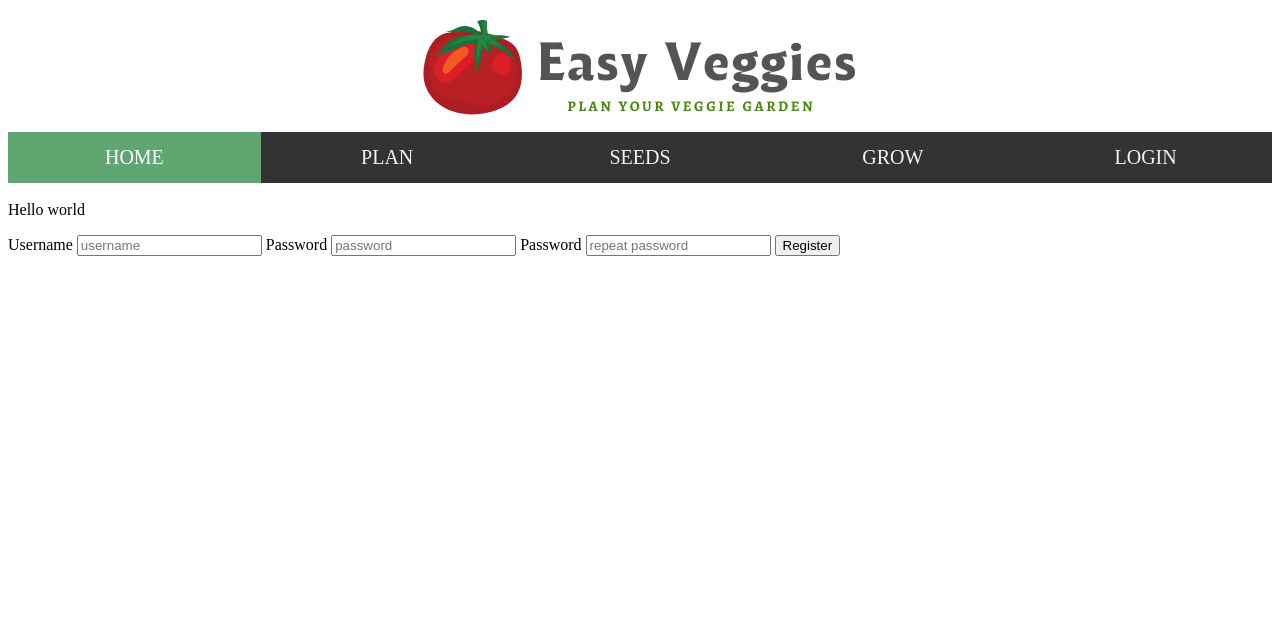
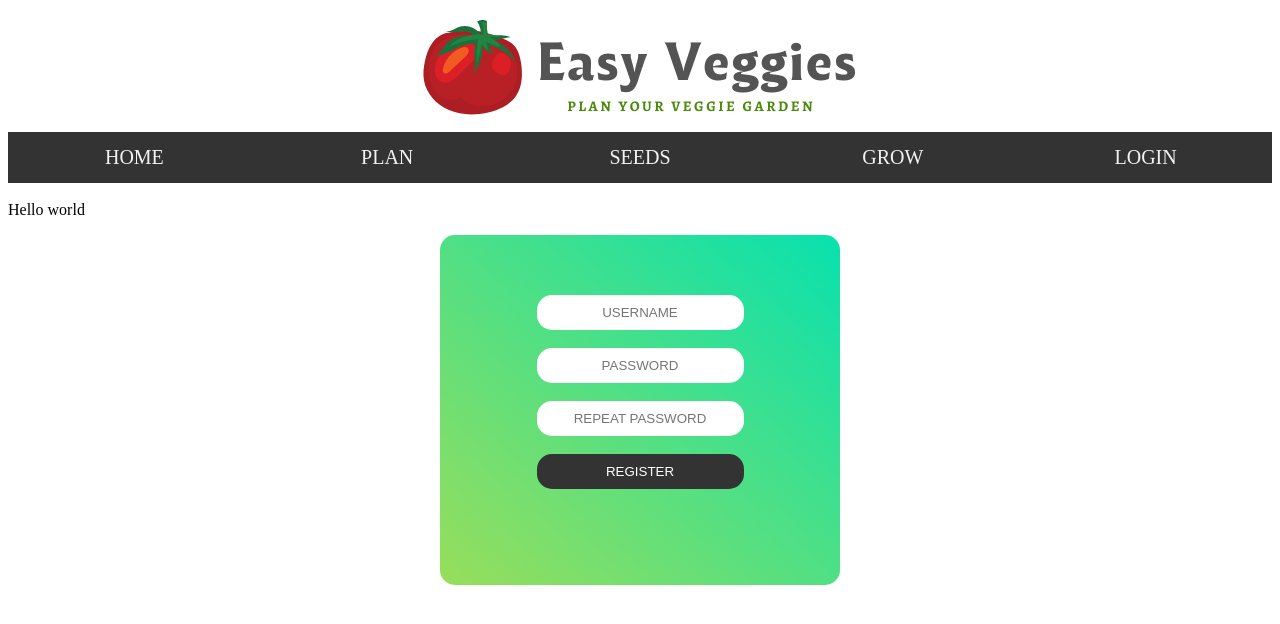
Before and after one commit to MartaKasprzyk/EasyVeggies, a Django app: template templates/registration.html in a window 1280 px wide. Shown: the top 624 px of the page. Run offline with Django 5.2, Linux system fonts and the light colour scheme; the template is opened without the code that fills it, so the values that code supplies are empty.

Commit message:
prepared styling of user login and registration pages

```diff
--- a/static/css/styles.css
+++ b/static/css/styles.css
@@ -20,18 +20,62 @@
 
 /* Change the color of links on hover */
 .topnav a:hover {
-  background-color: #ddd;
+  background-color: #b4b3b3;
   color: black;
 }
 
-/* Add a color to the active/current link */
-.topnav a.active {
-  background-color: #60a670;
-  color: white;
-}
+/*!* Add a color to the active/current link *!*/
+/*.topnav a.active {*/
+/*  background-color: #60a670;*/
+/*  color: white;*/
+/*}*/
 
 .logo{
   display: flex;
   align-items: center;
   justify-content: center;
 }
+
+section {
+  width: 100%;
+  display: flex;
+  justify-content: center;
+}
+
+.log_and_register{
+  display: flex;
+  align-items: center;
+  justify-content: center;
+  height: 350px;
+  width: 400px;
+  border-radius: 15px;
+  background-color: #98DE5B; /* For browsers that do not support gradients */
+  background-image: linear-gradient(to top right, #98DE5B, #08E1AE);
+  color: #4b4b4b;
+  text-align: center;
+}
+
+.btn{
+  background-color: #333;
+  border: none;
+  border-radius: 15px;
+  padding: 10px 15px;
+  text-align: center;
+  text-decoration: none;
+  display: inline-block;
+  align-items: center;
+  width: 100%;
+  color: white;
+}
+
+.btn:hover{
+  background-color: #b4b3b3;
+  color: black;
+}
+
+.input{
+  border: none;
+  border-radius: 15px;
+  padding: 10px 15px;
+  text-align: center;
+}
--- a/templates/registration.html
+++ b/templates/registration.html
@@ -13,15 +13,17 @@
 <p></p>
 <p></p>
     {{ error }}
-<form method="post">
-    {% csrf_token %}
-    <label for="username">Username </label>
-    <input type="text" name="username" placeholder="username">
-    <label for="password">Password </label>
-    <input type="password" name="password" placeholder="password">
-    <label for="password_repeat">Password </label>
-    <input type="text" name="password_repeat" placeholder="repeat password">
-    <input type="submit" value="Register">
-</form>
+
+<section>
+    <div class="log_and_register">
+        <form method="post">
+            {% csrf_token %}
+            <input type="text" name="username" placeholder="USERNAME" class="input"><br><br>
+            <input type="password" name="password" placeholder="PASSWORD" class="input"><br><br>
+            <input type="password" name="password_repeat" placeholder="REPEAT PASSWORD" class="input"><br><br>
+            <input type="submit" value="REGISTER" class="btn"><br><br><br>
+        </form>
+    </div>
+</section>
 
 {% endblock %}
```
Also changed, not shown: templates/login.html (+8 -5 lines).
